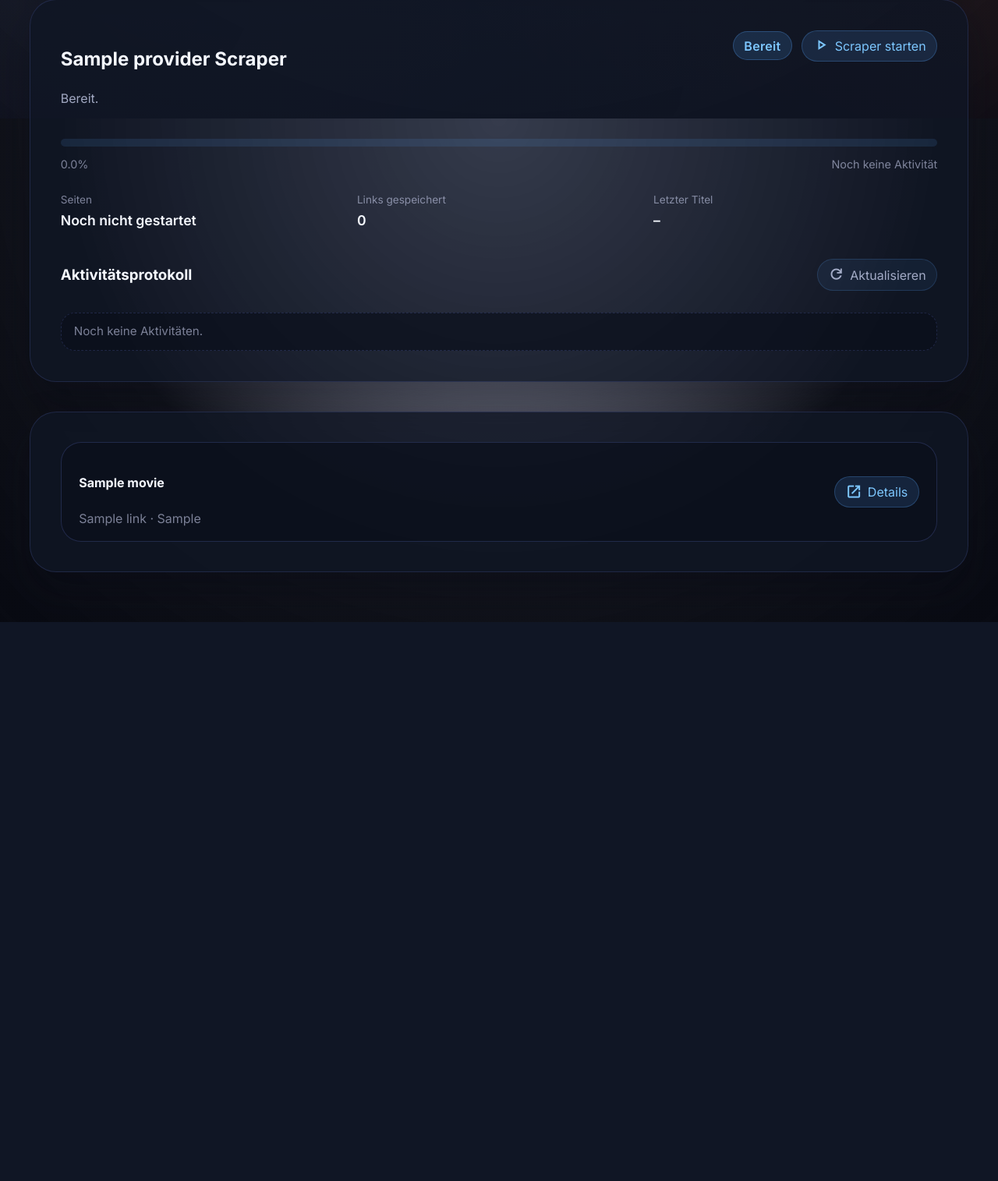
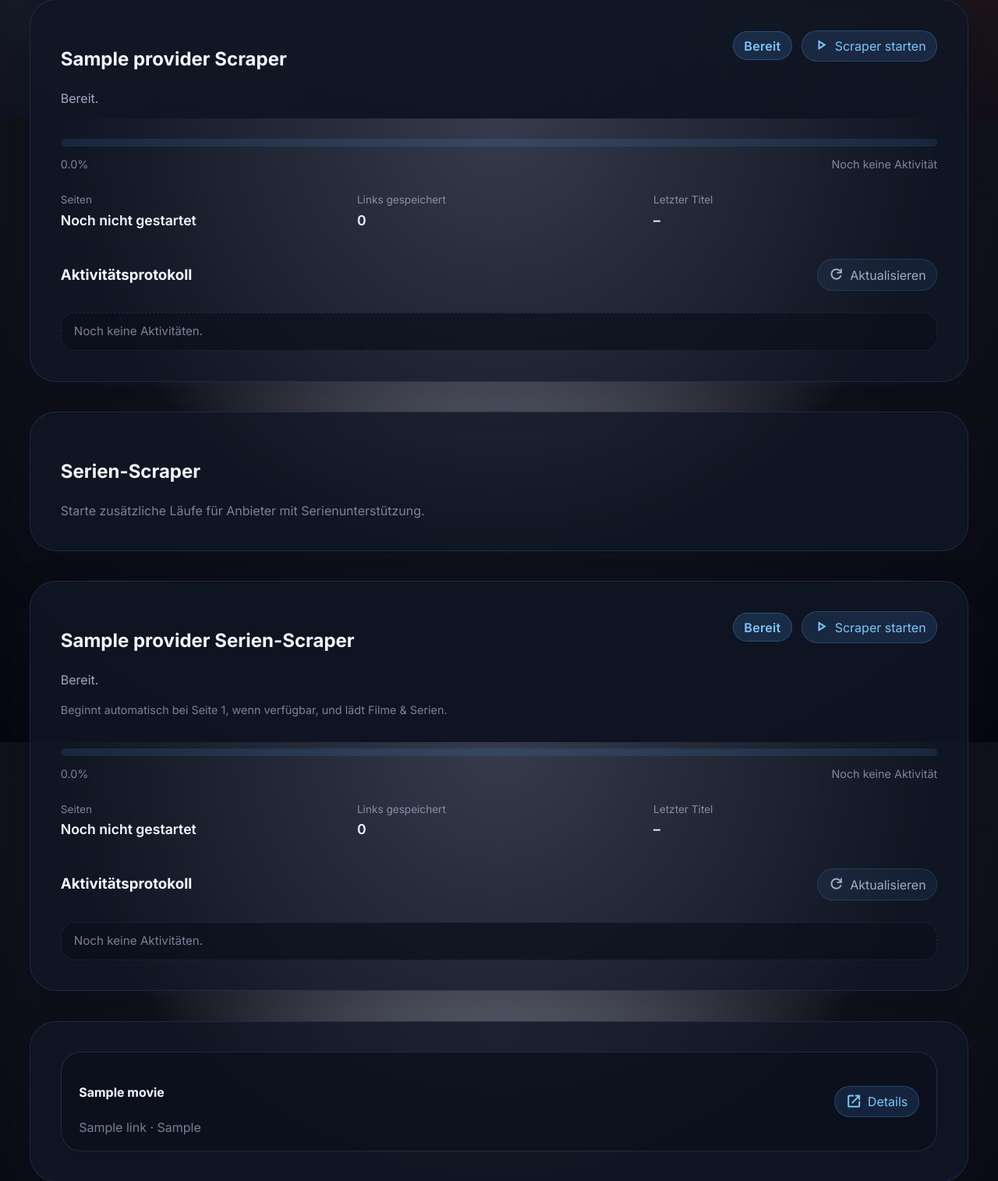
Before and after one commit to TimeLance89/Medusa2025, a Python web app: template templates/scraper.html in a window 1280 px wide; the page is wider, and only the part inside the window is pictured. Shown: the part 648-2163 px from the top of that part at 78% size. Before the commit the page ends 1446 px from the top of that part, so only its background shows below. Run offline with Jinja, Linux system fonts and the light colour scheme; the template is opened without the code that fills it: most values are stand-ins (such as "Sample title", 1, 10 or a date in 2020).

Commit message:
Add series scraping controls and improve Filmpalast handling

```diff
--- a/scrapers/providers/filmpalast.py
+++ b/scrapers/providers/filmpalast.py
@@ -16,6 +16,7 @@ class FilmpalastScraper(BaseScraper):
 
     name = "filmpalast"
     label = "Filmpalast"
+    content_categories = ("movies", "series")
 
     MOVIE_BASE_URL = "https://filmpalast.to/movies/new/page/{page}"
     SERIES_BASE_URL = "https://filmpalast.to/serien/view/page/{page}"
--- a/scrapers/providers/kinox.py
+++ b/scrapers/providers/kinox.py
@@ -15,6 +15,7 @@ class KinoxScraper(BaseScraper):
 
     name = "kinox"
     label = "Kinox"
+    content_categories = ("movies",)
 
     BASE_URL = "https://kinox.farm/kinofilme-online/page/{page}/"
     SELECTOR_TITLE = "div.short-entry-title a"
--- a/static/css/main.css
+++ b/static/css/main.css
@@ -1417,6 +1417,12 @@ body.showing-search {
     color: var(--text-secondary);
 }
 
+.scraper-status__description {
+    margin-top: 0.35rem;
+    color: var(--text-muted);
+    font-size: 0.9rem;
+}
+
 .scraper-status__actions {
     display: flex;
     align-items: center;
--- a/static/js/main.js
+++ b/static/js/main.js
@@ -46,14 +46,22 @@ const searchOverlayClose = document.getElementById('searchOverlayClose');
 const scraperStartAllButton = document.getElementById('scraperStartAll');
 const scraperPanels = Array.from(document.querySelectorAll('[data-scraper-panel]'));
 const scraperControllers = new Map();
+const scraperControllersByProvider = new Map();
 
 scraperPanels.forEach((panel) => {
   const provider = panel.dataset.provider;
   if (!provider) {
     return;
   }
-  scraperControllers.set(provider, {
+  const id = panel.dataset.scraperId || provider;
+  const mode = panel.dataset.scraperMode || 'default';
+  const startPageValue = Number(panel.dataset.startPage);
+  const startPage = Number.isFinite(startPageValue) ? startPageValue : null;
+  const controller = {
+    id,
     provider,
+    mode,
+    startPage,
     panel,
     message: panel.querySelector('[data-role="scraper-message"]'),
     state: panel.querySelector('[data-role="scraper-state"]'),
@@ -66,7 +74,13 @@ scraperPanels.forEach((panel) => {
     log: panel.querySelector('[data-role="scraper-log"]'),
     startButton: panel.querySelector('[data-action="start-scraper"]'),
     refreshButton: panel.querySelector('[data-action="refresh-scraper"]'),
-  });
+  };
+
+  scraperControllers.set(id, controller);
+  if (!scraperControllersByProvider.has(provider)) {
+    scraperControllersByProvider.set(provider, []);
+  }
+  scraperControllersByProvider.get(provider).push(controller);
 });
 
 const scraperLastPageLabels = new Map();
@@ -802,6 +816,7 @@ function normalizeScraperStatus(raw, provider = '') {
     last_title: '',
     message: 'Bereit.',
     error: null,
+    content_scope: null,
     started_at: null,
     finished_at: null,
     last_update: null,
@@ -846,7 +861,7 @@ function normalizeScraperStatus(raw, provider = '') {
 
 function normalizeScraperStatuses(rawStatuses) {
   const normalized = {};
-  scraperControllers.forEach((_, provider) => {
+  scraperControllersByProvider.forEach((_, provider) => {
     normalized[provider] = normalizeScraperStatus(rawStatuses?.[provider], provider);
   });
   Object.keys(rawStatuses || {}).forEach((provider) => {
@@ -857,18 +872,34 @@ function normalizeScraperStatuses(rawStatuses) {
   return normalized;
 }
 
-async function startScraper(provider) {
-  if (!provider) return;
-  const controller = scraperControllers.get(provider);
-  const buttonsToDisable = [topbarScrapeButton, scraperStartAllButton, controller?.startButton].filter(Boolean);
+async function startScraper(controllerId) {
+  if (!controllerId) return;
+  const controller = scraperControllers.get(controllerId);
+  if (!controller) return;
+
+  const provider = controller.provider;
+  const providerControllers = scraperControllersByProvider.get(provider) || [];
+  const providerButtons = providerControllers.map((item) => item.startButton).filter(Boolean);
+  const buttonsToDisable = [topbarScrapeButton, scraperStartAllButton, ...providerButtons].filter(Boolean);
   setButtonsDisabled(buttonsToDisable, true);
   try {
     const label = controller?.panel?.querySelector('h2')?.textContent || 'Scraper';
     showToast(`${label} wird gestartet...`);
+    const payload = {};
+    if (controller.mode === 'series') {
+      payload.include_series = true;
+      const status = currentScraperStatuses[provider];
+      const nextPage = Number(status?.next_page);
+      if (!Number.isFinite(nextPage) || nextPage <= 1) {
+        payload.start_page = 1;
+      }
+    } else if (Number.isFinite(controller.startPage)) {
+      payload.start_page = controller.startPage;
+    }
     const response = await callApi(`/api/scrape/${provider}`, {
       method: 'POST',
       headers: { 'Content-Type': 'application/json' },
-      body: JSON.stringify({}),
+      body: JSON.stringify(payload),
     });
     if (response?.success) {
       const anyRunning = updateScraperStatusUI(response.status);
@@ -997,9 +1028,9 @@ function renderScraperStatusLog(controller, entries) {
 }
 
 function updateStartButtonsDisabled() {
-  scraperControllers.forEach((controller, provider) => {
+  scraperControllers.forEach((controller) => {
     if (!controller.startButton) return;
-    controller.startButton.disabled = Boolean(currentScraperStatuses[provider]?.running);
+    controller.startButton.disabled = Boolean(currentScraperStatuses[controller.provider]?.running);
   });
 }
 
@@ -1013,6 +1044,11 @@ function updateSingleScraperUI(controller, status) {
 
   if (controller.panel) {
     controller.panel.dataset.running = status.running ? 'true' : 'false';
+    if (status.content_scope) {
+      controller.panel.dataset.contentScope = status.content_scope;
+    } else {
+      delete controller.panel.dataset.contentScope;
+    }
   }
   if (controller.message) {
     controller.message.textContent = message;
@@ -1103,9 +1139,11 @@ function updateScraperStatusUI(statuses) {
   currentScraperStatuses = normalized;
 
   let anyRunning = false;
-  scraperControllers.forEach((controller, provider) => {
+  scraperControllersByProvider.forEach((controllers, provider) => {
     const status = normalized[provider] || normalizeScraperStatus(null, provider);
-    updateSingleScraperUI(controller, status);
+    controllers.forEach((controller) => {
+      updateSingleScraperUI(controller, status);
+    });
     if (status.running) {
       anyRunning = true;
     }
@@ -1168,11 +1206,11 @@ function initScraperStatus() {
   if (!scraperControllers.size) return;
 
   const initialStatuses = {};
-  scraperControllers.forEach((controller, provider) => {
+  scraperControllers.forEach((controller) => {
     try {
       const raw = controller.panel.dataset.initialStatus;
-      if (raw) {
-        initialStatuses[provider] = JSON.parse(raw);
+      if (raw && !initialStatuses[controller.provider]) {
+        initialStatuses[controller.provider] = JSON.parse(raw);
       }
     } catch (error) {
       console.error(error);
@@ -1492,8 +1530,8 @@ function bindButtons() {
   syncButton?.addEventListener('click', syncTmdb);
   topbarScrapeButton?.addEventListener('click', startAllScrapers);
   scraperStartAllButton?.addEventListener('click', startAllScrapers);
-  scraperControllers.forEach((controller, provider) => {
-    controller.startButton?.addEventListener('click', () => startScraper(provider));
+  scraperControllers.forEach((controller) => {
+    controller.startButton?.addEventListener('click', () => startScraper(controller.id));
     controller.refreshButton?.addEventListener('click', () => {
       fetchScraperStatus({ manual: true }).then(() => ensureScraperStatusPolling());
     });
--- a/templates/scraper.html
+++ b/templates/scraper.html
@@ -2,31 +2,7 @@
 {% block title %}{{ page_title or 'Medusa – Scraper' }}{% endblock %}
 
 {% block main %}
-<section class="surface page-header">
-    <div>
-        <h1>Scraper</h1>
-        <p class="section-subtitle">Verwalte Links, die über die Scraper gesammelt wurden.</p>
-    </div>
-</section>
-
-<section class="surface scraper-status" id="scraperGlobalPanel">
-    <div class="scraper-status__header">
-        <div>
-            <h2>Alle Scraper</h2>
-            <p class="scraper-status__message">Starte alle verfügbaren Scraper gleichzeitig.</p>
-        </div>
-        <div class="scraper-status__actions">
-            <button type="button" class="chip" id="scraperStartAll">
-                <span class="material-symbols-outlined" aria-hidden="true">play_arrow</span>
-                <span>Alle Scraper starten</span>
-            </button>
-        </div>
-    </div>
-</section>
-
-{% for provider in scraper_providers %}
-    {% set status = scraper_statuses.get(provider.name, {}) %}
-    {% set settings = scraper_settings.get(provider.name, {}) %}
+{% macro render_scraper_panel(provider, status, settings, panel_id, heading, mode, helper_text=None, start_page=None) %}
     {% set progress_value = status.get('progress', 0.0) %}
     {% set status_next = status.get('next_page') or settings.get('next_page') %}
     {% set status_last = status.get('last_page') or (settings.get('last_page') if settings.get('last_page') else None) %}
@@ -61,14 +37,22 @@
         class="surface scraper-status"
         data-scraper-panel
         data-provider="{{ provider.name }}"
+        data-scraper-id="{{ panel_id }}"
+        data-scraper-mode="{{ mode }}"
         data-initial-status='{{ status|tojson }}'
+        {% if start_page is not none -%}
+        data-start-page="{{ start_page }}"
+        {%- endif %}
     >
         <div class="scraper-status__header">
             <div>
-                <h2>{{ provider.label }} Scraper</h2>
+                <h2>{{ heading }}</h2>
                 <p class="scraper-status__message" data-role="scraper-message" aria-live="polite">
                     {{ initial_message }}
                 </p>
+                {% if helper_text %}
+                <p class="scraper-status__description">{{ helper_text }}</p>
+                {% endif %}
             </div>
             <div class="scraper-status__actions">
                 <span class="scraper-status__state" data-role="scraper-state">{{ initial_state }}</span>
@@ -148,7 +132,50 @@
             </ul>
         </div>
     </section>
+{% endmacro %}
+
+<section class="surface page-header">
+    <div>
+        <h1>Scraper</h1>
+        <p class="section-subtitle">Verwalte Links, die über die Scraper gesammelt wurden.</p>
+    </div>
+</section>
+
+<section class="surface scraper-status" id="scraperGlobalPanel">
+    <div class="scraper-status__header">
+        <div>
+            <h2>Alle Scraper</h2>
+            <p class="scraper-status__message">Starte alle verfügbaren Scraper gleichzeitig.</p>
+        </div>
+        <div class="scraper-status__actions">
+            <button type="button" class="chip" id="scraperStartAll">
+                <span class="material-symbols-outlined" aria-hidden="true">play_arrow</span>
+                <span>Alle Scraper starten</span>
+            </button>
+        </div>
+    </div>
+</section>
+
+{% for provider in movie_scraper_providers %}
+    {% set status = scraper_statuses.get(provider.name, {}) %}
+    {% set settings = scraper_settings.get(provider.name, {}) %}
+    {{ render_scraper_panel(provider, status, settings, provider.name, provider.label ~ ' Scraper', 'movies') }}
 {% endfor %}
+
+{% if series_scraper_providers %}
+<section class="surface page-header">
+    <div>
+        <h2>Serien-Scraper</h2>
+        <p class="section-subtitle">Starte zusätzliche Läufe für Anbieter mit Serienunterstützung.</p>
+    </div>
+</section>
+    {% for provider in series_scraper_providers %}
+        {% set status = scraper_statuses.get(provider.name, {}) %}
+        {% set settings = scraper_settings.get(provider.name, {}) %}
+        {% set helper = 'Beginnt automatisch bei Seite 1, wenn verfügbar, und lädt Filme & Serien.' %}
+        {{ render_scraper_panel(provider, status, settings, provider.name ~ '-series', provider.label ~ ' Serien-Scraper', 'series', helper, 1) }}
+    {% endfor %}
+{% endif %}
 
 <section class="surface">
     <div class="scraper-grid">
```
Also changed, not shown: app.py (+79 -18 lines).
